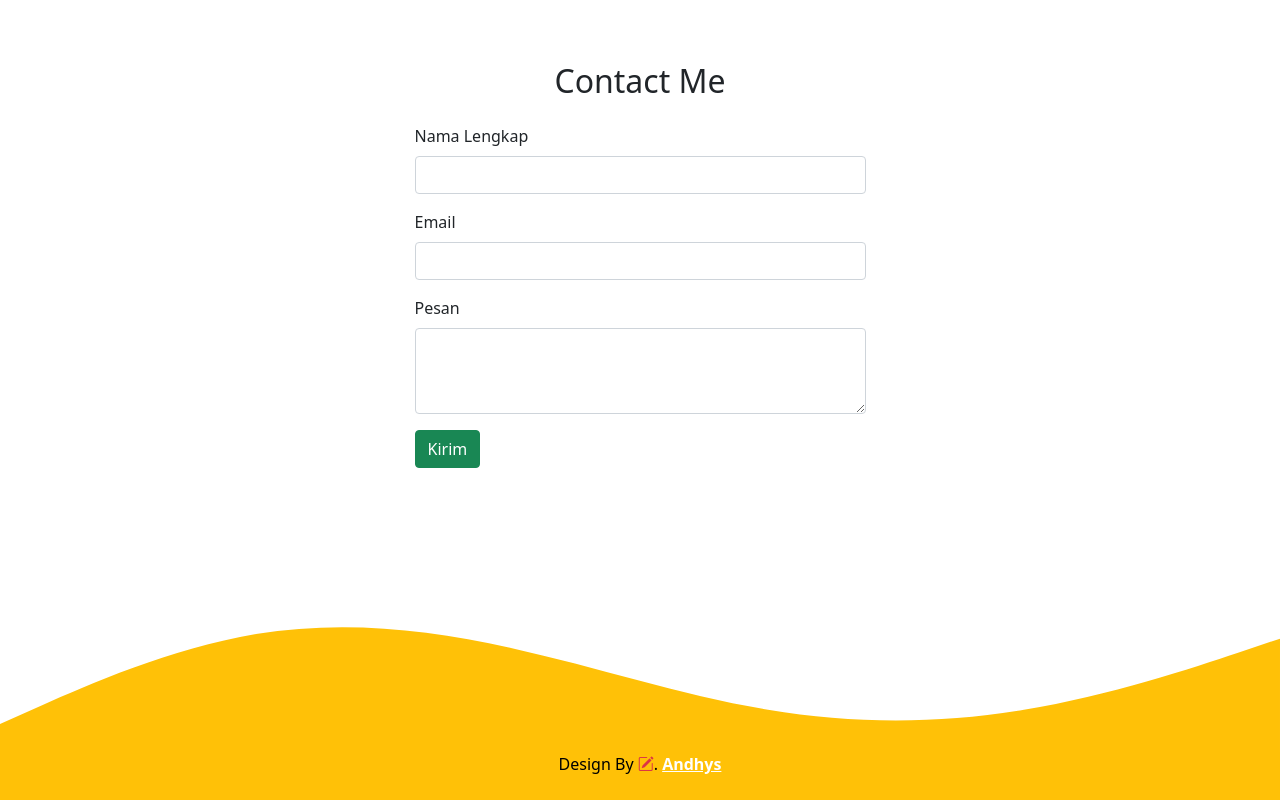
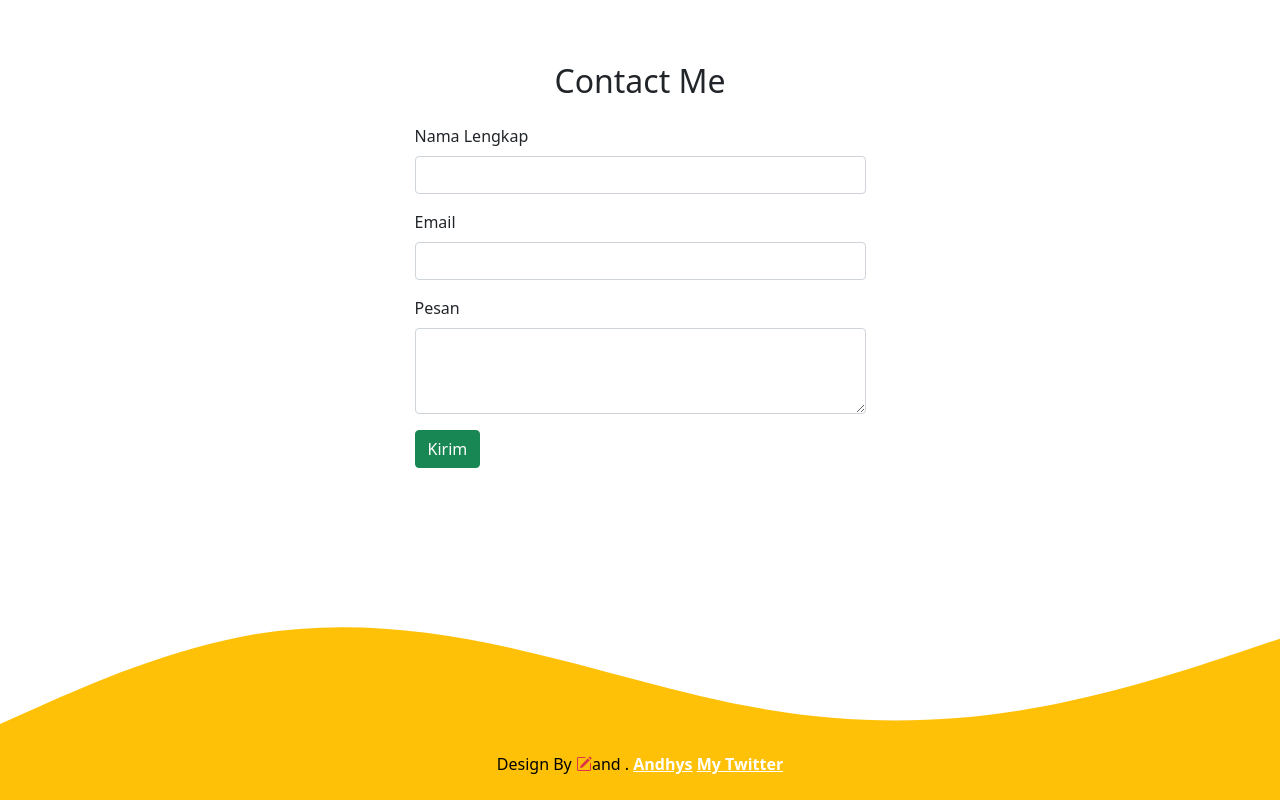
Before and after one commit to kundinghasnah/kundinghasnah.github.io, a plain HTML site: page index.html in a window 1280 px wide. Shown: the part 3303-4103 px from the top of the page. Drawn offline with nearby package versions, Linux system fonts and the light colour scheme.

Commit message:
menambahkan link twitter

```diff
--- a/index.html
+++ b/index.html
@@ -169,7 +169,7 @@
 
     <!-- Footer di dalamnya ada icon yang didownload dari bootstrap <i....-->
     <footer class="bg-warning text-black text-center pb-2">
-        <p>Design By <i class="bi bi-pencil-square text-danger"></i>. <a href="https://www.instagram.com/tuan_andhys/" class="text-white fw-bold">Andhys</a></p>
+        <p>Design By <i class="bi bi-pencil-square text-danger"></i>and <link rel="stylesheet" href="https://cdn.jsdelivr.net/npm/bootstrap-icons@1.8.1/font/bootstrap-icons.css">. <a href="https://www.instagram.com/tuan_andhys/" class="text-white fw-bold">Andhys</a> <a href="https://twitter.com/Andhys_1212" class="text-white fw-bold">My Twitter</a></p>
     </footer>
     <!-- Akhir footer -->
     <script src="https://cdn.jsdelivr.net/npm/bootstrap@5.1.3/dist/js/bootstrap.bundle.min.js" integrity="sha384-ka7Sk0Gln4gmtz2MlQnikT1wXgYsOg+OMhuP+IlRH9sENBO0LRn5q+8nbTov4+1p" crossorigin="anonymous"></script>
```
